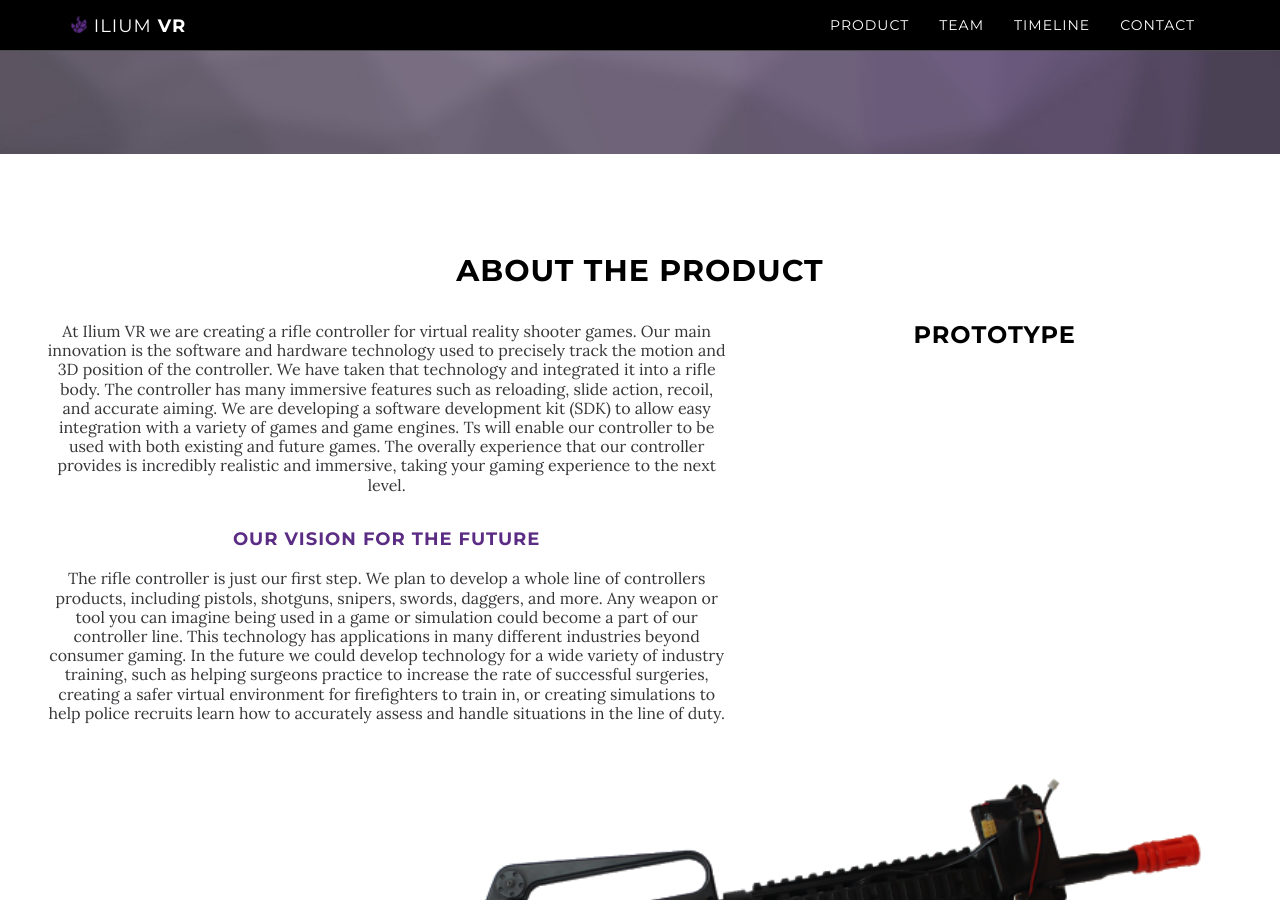
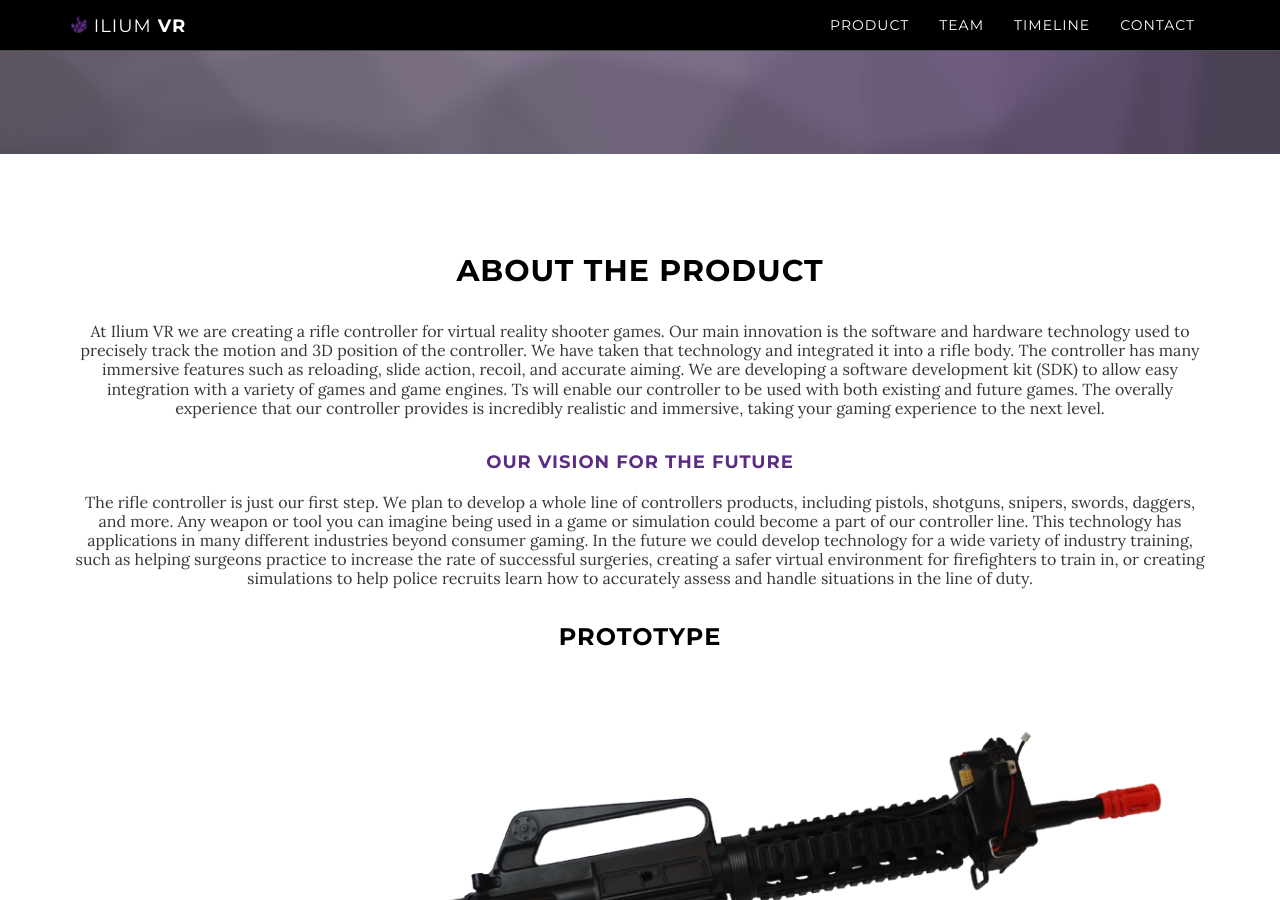
Before and after one commit to sarbos/Website, a Jekyll site: the page built from index.html, in a window 1280 px wide and 900 px high, scrolled down 746 px. Built offline with Jekyll 4.4.1, drawn with Linux system fonts in a browser that asks for light colours; some of the changed text lies outside the part shown.

Commit message:
Changed layout of product, fixed typos

```diff
--- a/_includes/css/main.css
+++ b/_includes/css/main.css
@@ -8,12 +8,6 @@
 	display: inline;
 	height: 25px;
 	padding-bottom: 7px;
-}
-
-#product
-{
-	padding-bottom: 50px;
-	width:95%;
 }
 
 #demo {
--- a/_includes/product.html
+++ b/_includes/product.html
@@ -6,24 +6,18 @@
             </div>
         </div>
         <div class="row">
-            <div class="col-lg-7">
+            <div class="col-xs-12">
                 <p>At Ilium VR we are creating a rifle controller for virtual reality shooter games. Our main innovation is the software and hardware technology used to precisely track the motion and 3D position of the controller. We have taken that technology and integrated it into a rifle body. The controller has many immersive features such as reloading, slide action, recoil, and accurate aiming. We are developing a software development kit (SDK) to allow easy integration with a variety of games and game engines. Ts will enable our controller to be used with both existing and future games. The overally experience that our controller provides is incredibly realistic and immersive, taking your gaming experience to the next level.</p>
-
                 <h4>Our vision for the future</h4>
                 <p>The rifle controller is just our first step. We plan to develop a whole line of controllers products, including pistols, shotguns, snipers, swords, daggers, and more. Any weapon or tool you can imagine being used in a game or simulation could become a part of our controller line. This technology has applications in many different industries beyond consumer gaming. In the future we could develop technology for a wide variety of industry training, such as helping surgeons practice to increase the rate of successful surgeries, creating a safer virtual environment for firefighters to train in, or creating simulations to help police recruits learn how to accurately assess and handle situations in the line of duty. </p>
             </div>
-            <!-- VIDEO NOT AVAILABLE YET
-            <div class="col-lg-5">
-                <h3>Demonstration</h3>
-                <iframe id="demo" src="https://www.youtube.com/embed/nRzsgCp60YU" frameborder="0" allowfullscreen></iframe>
+        </div>
+        <div class="row">
+            <div class="col-lg-8 col-lg-offset-2">
+                <h3>Prototype</h3>
             </div>
-            -->
-           <!--  <div class="col-lg-5">
-                <h3>Prototype</h3>
-                <img id="product" src="../img/product.png"/>
+            <div class="col-xs-12">
+                <img class="img-responsive" src="../img/product.png"/>
             </div>
         </div>
-        WILL COME BACK WHEN THE VIDEO COMES        -->
-        <h3>Prototype</h3>
-        <img id="product" src="../img/product.png"/>
     </section>
--- a/_includes/timeline.html
+++ b/_includes/timeline.html
@@ -18,7 +18,7 @@
                                     <h4 class="subheading">HackTech</h4>
                                 </div>
                                 <div class="timeline-body">
-                                    <p class="text-muted">We initially developed the tracking technology behind the product at HackTech 2014, 1200 person hackathon in California, which we were selected as top ten projects. The product was unrelated but we kept the tracking technology we developed for it and applied it to our rifle.</p>
+                                    <p class="text-muted">We initially developed the tracking technology behind the product at HackTech 2014, a 1200 person hackathon in California in which we were selected as one of the top ten projects. The product was unrelated but we kept the tracking technology we developed and applied it to our rifle initially.</p>
                                 </div>
                             </div>
                         </li>
@@ -46,13 +46,13 @@
                                     <h4 class="subheading">RPI Business Model Competition</h4>
                                 </div>
                                 <div class="timeline-body">
-                                    <p class="text-muted">In February we won 3rd place overall in our first competition, Rensselaer’s business model competition, and also took home the Intellectual Property Award from Heslin Rothenberg, Farley & Mesiti.</p>
+                                    <p class="text-muted">In February we won 3rd place overall in the Rensselaer Business Model Competition and also took home the Intellectual Property Award from Heslin Rothenberg, Farley & Mesiti. This was our first competition as Ilium VR.</p>
                                 </div>
                             </div>
                         </li>
                         <li class="timeline-inverted">
                             <div class="timeline-image">
-                                <img class="img-circle img-responsive" src="img/timeline/4.jpg" alt="">
+                                <img class="img-circle img-responsive" src="img/timeline/4.png" alt="">
                             </div>
                             <div class="timeline-panel">
                                 <div class="timeline-heading">
@@ -60,7 +60,7 @@
                                     <h4 class="subheading">REVEAL Accelerator</h4>
                                 </div>
                                 <div class="timeline-body">
-                                    <p class="text-muted">In July we will be participating in the inagural class of the REVEAL accelerator, run by Rensselaer's Emerging Venture Ecosystem. During REVEAL we will complete the final stages of our prototyping and prepare for manufacturing.</p>
+                                    <p class="text-muted">In July we will be participating in the inaugural class of the REVEAL accelerator, run by Rensselaer's Emerging Venture Ecosystem. During REVEAL we will complete the final stages of our prototyping and prepare for manufacturing.</p>
                                 </div>
                             </div>
                         </li>
@@ -74,7 +74,7 @@
                                     <h4 class="subheading">Kickstarter</h4>
                                 </div>
                                 <div class="timeline-body">
-                                    <p class="text-muted">We will then be launching a kickstarter campaign in August for both fundraising, marketing, and outreach purposes. Kickstarter is responsible for launching many video game and VR products into success, and because of that we are firmly confident that it is the perfect platform for our needs.</p>
+                                    <p class="text-muted">We will then be launching a Kickstarter campaign in August for fundraising, marketing, and outreach purposes. Kickstarter is responsible for launching many video game and VR products into success, and because of that we are firmly confident that it is the perfect platform for our needs.</p>
                                 </div>
                             </div>
                         </li>
```
Also changed, not shown: img/product.png, img/timeline/4.jpg (deleted), img/timeline/4.png (added), img/timeline/rpicrest.png (deleted), 5 other files.
